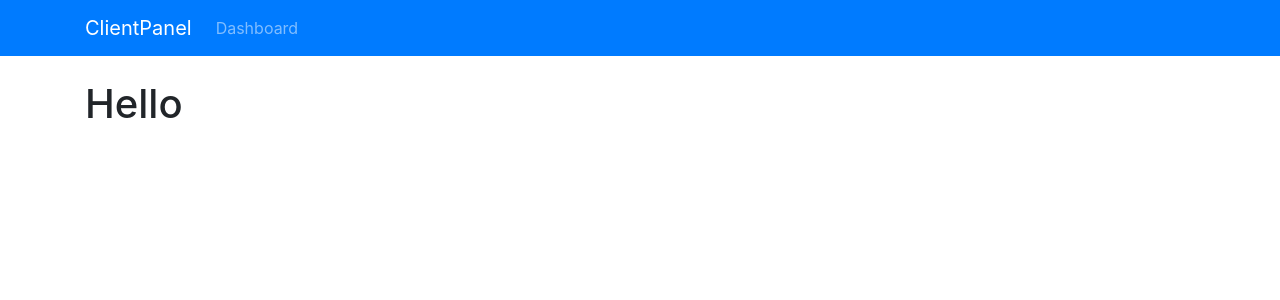
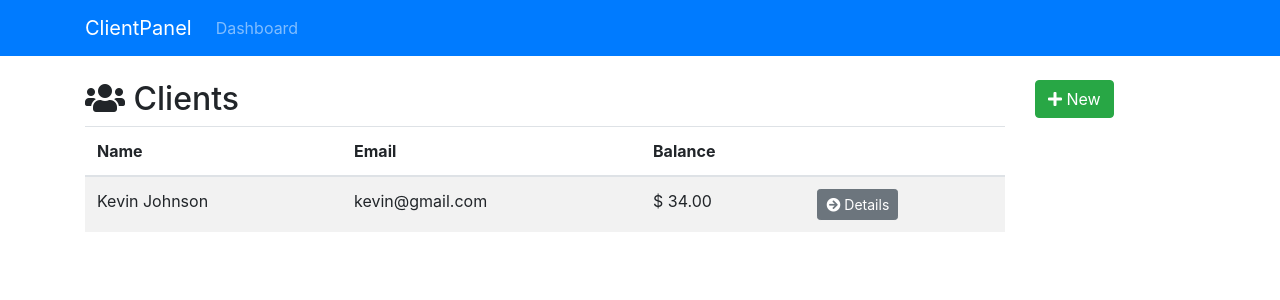
Before and after one commit to austin-rey/react-firebase-client-panel, a React (Create React App) app: page / in a window 1280 px wide. Shown: the top 300 px of the page. Built offline with nearby package versions, Linux system fonts and the light colour scheme.

Commit message:
Started defining the flow of the application and how components interact with each other

```diff
--- a/src/App.js
+++ b/src/App.js
@@ -1,15 +1,20 @@
 import React from "react";
 import { BrowserRouter as Router, Route, Switch } from "react-router-dom";
+
 import "./App.css";
 
+import Dashboard from "./components/layout/Dashboard";
 import AppNavbar from "./components/layout/AppNavbar";
+
 function App() {
   return (
     <div className="App">
       <Router>
         <AppNavbar />
         <div className="container">
-          <h1>Hello</h1>
+          <Switch>
+            <Route exact path="/" component={Dashboard} />
+          </Switch>
         </div>
       </Router>
     </div>
--- /dev/null
+++ b/src/components/clients/Clients.js
@@ -0,0 +1,64 @@
+import React, { Component } from "react";
+import { Link } from "react-router-dom";
+class Clients extends Component {
+  render() {
+    const clients = [
+      {
+        id: "123",
+        firstName: "Kevin",
+        lastName: "Johnson",
+        email: "kevin@gmail.com",
+        phone: "555-555-5555",
+        balance: "34"
+      }
+    ];
+
+    if (clients) {
+      return (
+        <div>
+          <div className="row">
+            <div className="col-md-6">
+              <h2>
+                <i className="fas fa-users" /> Clients
+              </h2>
+            </div>
+            <div className="col-md-6" />
+          </div>
+          <table className="table table-striped">
+            <thead className="thead-inverse">
+              <tr>
+                <th>Name</th>
+                <th>Email</th>
+                <th>Balance</th>
+                <th />
+              </tr>
+            </thead>
+            <tbody>
+              {clients.map(client => (
+                <tr key={client.id}>
+                  <td>
+                    {client.firstName} {client.lastName}
+                  </td>
+                  <td>{client.email}</td>
+                  <td>$ {parseFloat(client.balance).toFixed(2)}</td>
+                  <td>
+                    <Link
+                      to={`/clients/${client.id}`}
+                      className="btn btn-secondary btn-sm"
+                    >
+                      <i className="fas fa-arrow-circle-right" /> Details
+                    </Link>
+                  </td>
+                </tr>
+              ))}
+            </tbody>
+          </table>
+        </div>
+      );
+    } else {
+      return <h1>Loading...</h1>;
+    }
+  }
+}
+
+export default Clients;
--- a/src/components/layout/Dashboard.js
+++ b/src/components/layout/Dashboard.js
@@ -0,0 +1,16 @@
+import React from "react";
+import Clients from "../clients/Clients";
+import Sidebar from "../layout/Sidebar";
+
+export default () => {
+  return (
+    <div className="row">
+      <div className="col-md-10">
+        <Clients />
+      </div>
+      <div className="col-md-2">
+        <Sidebar />
+      </div>
+    </div>
+  );
+};
--- a/src/components/layout/Sidebar.js
+++ b/src/components/layout/Sidebar.js
@@ -0,0 +1,9 @@
+import React from "react";
+import { Link } from "react-router-dom";
+export default () => {
+  return (
+    <Link to="/client/add" className="btn btn-success btn block">
+      <i className="fas fa-plus" /> New
+    </Link>
+  );
+};
```
Also changed, not shown: src/components/client/Clients.js (deleted).
